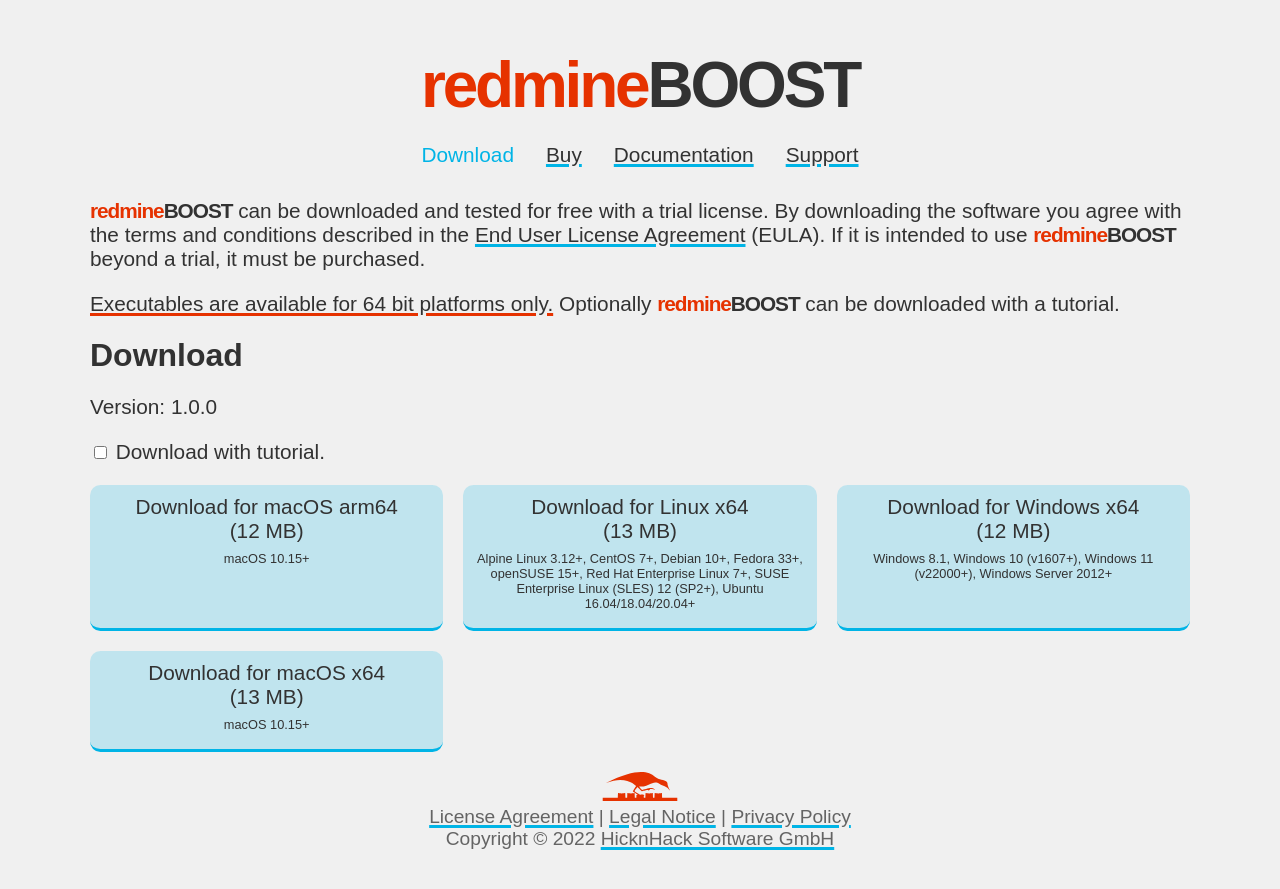
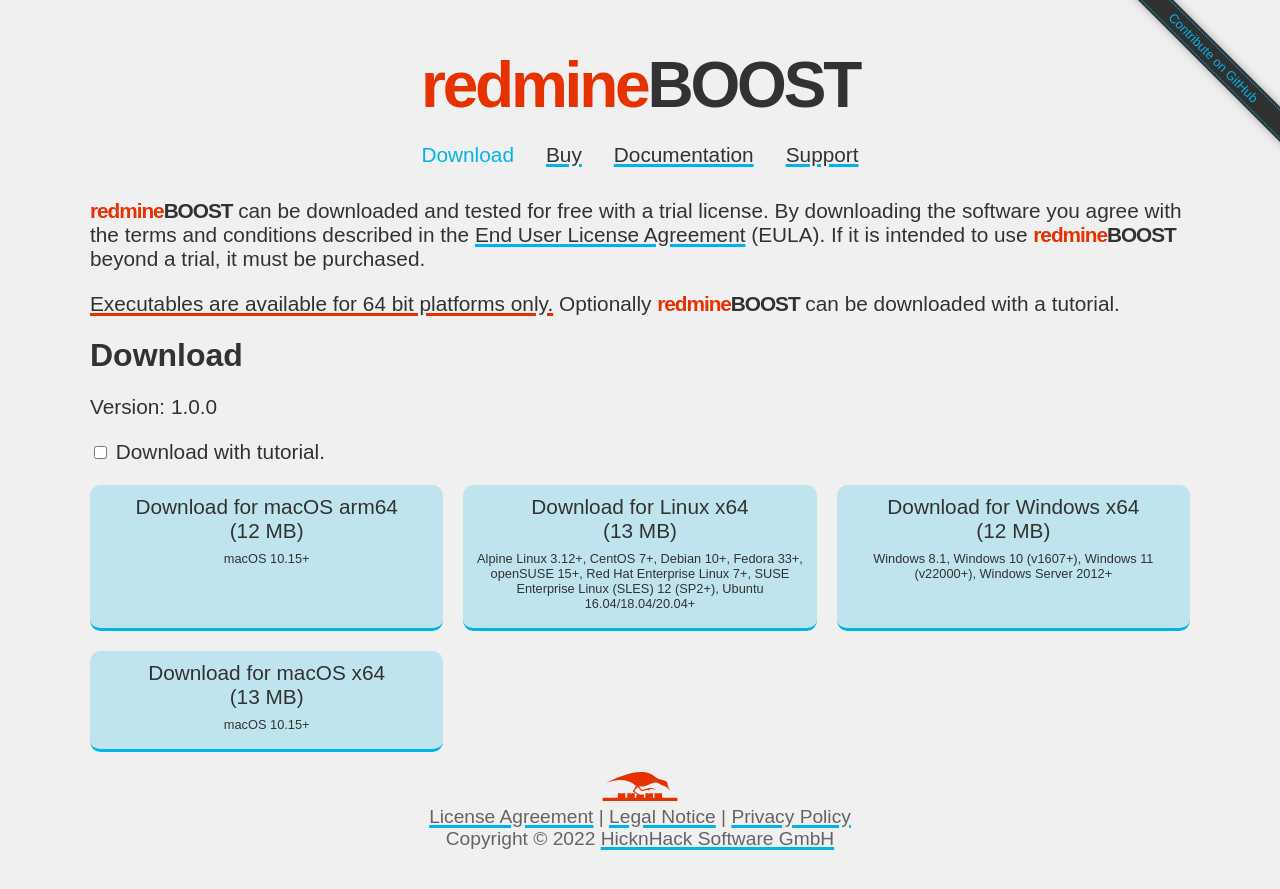
Before and after one commit to redmineBOOST/website, a Jekyll site: the page built from download.html, in a window 1280 px wide. Shown: the top 889 px of the page. Built offline with Jekyll 4.4.1, drawn with Linux system fonts in a browser that asks for light colours.

Commit message:
Added  contribution badge with dynamic path everywhere

```diff
--- a/_config.yml
+++ b/_config.yml
@@ -1,2 +1,7 @@
 description: Programmable Processes for Redmine
 title: redmineBOOST
+github-org: redmineBOOST
+github-site-repo: redmineBOOST.github.io
+github-site-repo-branch: main
+github-documentation-repo: documentation
+github-documentation-repo-branch: main
--- a/_layouts/default.html
+++ b/_layouts/default.html
@@ -9,6 +9,13 @@
 </head>
 <body>
   <header>
+  {% assign path_parts = page.path | split: "/" %}
+  {% if path_parts.first == "documentation" %}
+    {% capture github-url %}https://github.com/{{ site.github-org }}/{{ site.github-documentation-repo }}/blob/{{ site.github-documentation-repo-branch }}/{{ page.name }}{% endcapture %}
+  {% else %}
+    {% capture github-url %}https://github.com/{{ site.github-org }}/{{ site.github-site-repo }}/blob/{{ site.github-site-repo-branch }}/{{ page.path }}{% endcapture %}
+  {% endif %}
+  {% include github-badge.html url=github-url label="Contribute on GitHub" %}
    <a href="/" class="redmine-boost-logo"><strong>redmineBOOST</strong></a>
     <nav class="main">
       <ul>
--- a/_layouts/documentation.html
+++ b/_layouts/documentation.html
@@ -1,7 +1,6 @@
 ---
 layout: default
 ---
-{% include github-badge.html url="https://github.com/redmineBOOST/documentation" label="Contribute on GitHub" %}
 <div class="documentation">
   <aside class="sidebar-left">
     <nav>
--- a/_sass/main.scss
+++ b/_sass/main.scss
@@ -23,6 +23,7 @@
 $linux-window-title-bar-text-color: rgb(210, 210, 210);
 
 $border-width: 3px;
+$light-border-width: 2px;
 
 $content-width: 1100px;
 
@@ -624,15 +625,33 @@
   gap: 20px;
 }
 
+.contribute-button,
 .download-button {
   display: inline-block;
   text-decoration: none;
   text-align: center;
   border-radius: 0.5em;
   padding: 0.6rem 0.8rem;
+}
+
+.contribute-button {
+  margin: 1rem;
+  padding: 0.3rem;
+  font-size: 0.9rem;
+  color: green;
+  border: $light-border-width solid $secondary-accent-color;
+
+  svg.merge {
+    color: blue;
+  }
+}
+
+.download-button {
+  border-top: none;
+  border-left: none;
+  border-right: none;
   border-bottom: $border-width solid $secondary-accent-color;
   background: scale-color($secondary-accent-color, $alpha: -80%);
-
   p {
     font-size: 0.8rem;
     margin: 0.5rem 0rem 0.5rem 0rem;
```
